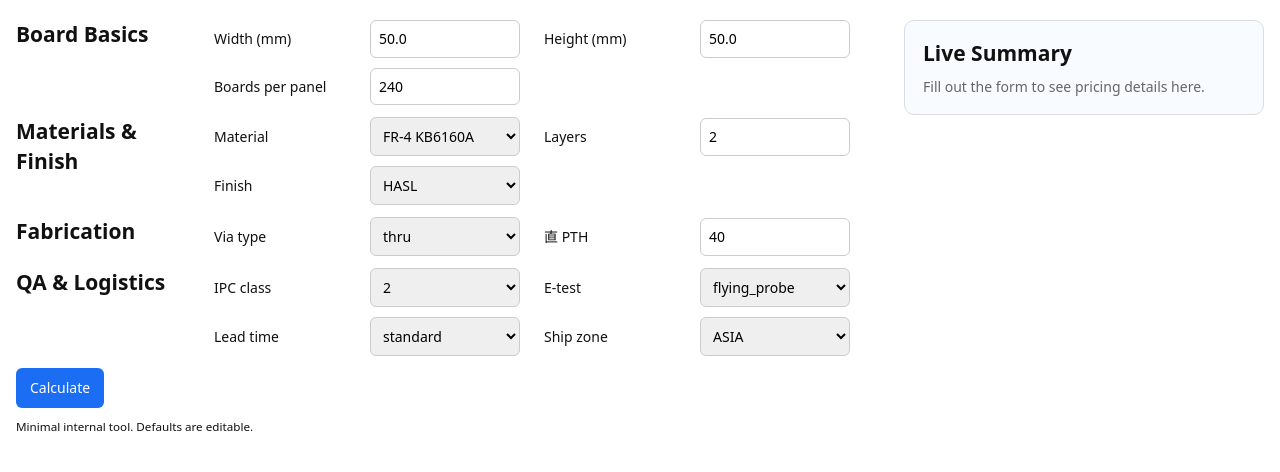
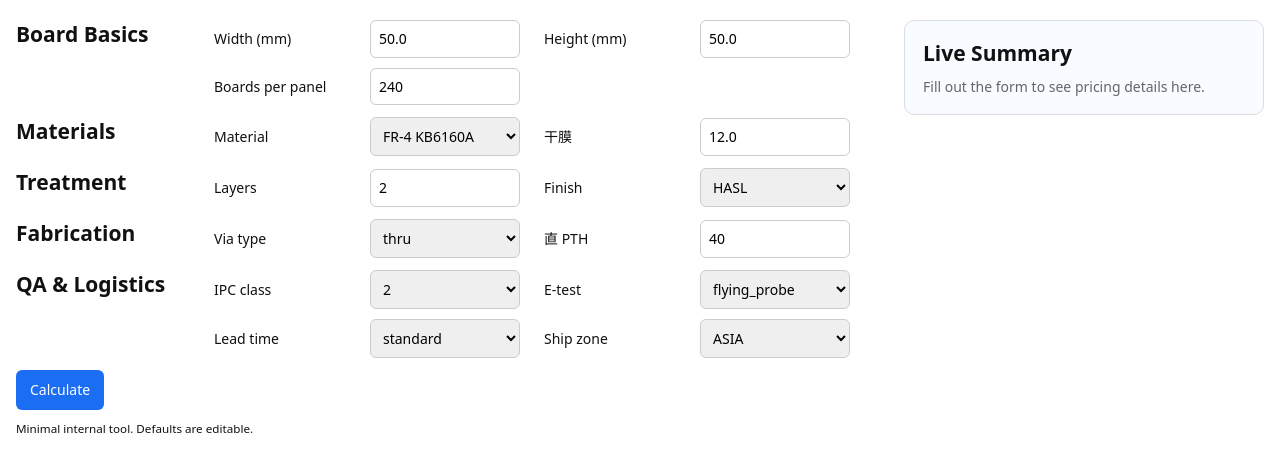
Before and after one commit to s006112/quote, a Flask app: page / in a window 1280 px wide. Shown: the part 55-527 px from the top of the page. Run offline with Flask 3, Linux system fonts and the light colour scheme.

Commit message:
Add film

```diff
--- a/app_q.py
+++ b/app_q.py
@@ -44,6 +44,7 @@ def _make_inputs() -> Inputs:
         direct_pth_holes=_to_int("direct_pth_holes", df["direct_pth_holes"]),
         material=request.form.get("material", df["material"]),
         finish=request.form.get("finish", df["finish"]),
+        film_cost=_to_float("film_cost", df["film_cost"]),
         via_type=request.form.get("via_type", df["via_type"]),
         ipc_class=request.form.get("ipc_class", df["ipc_class"]),
         etest=request.form.get("etest", df["etest"]),
--- a/presets.json
+++ b/presets.json
@@ -8,6 +8,7 @@
     "direct_pth_holes": 40,
     "material": "FR-4 KB6160A",
     "finish": "HASL",
+    "film_cost": 12.0,
     "via_type": "thru",
     "ipc_class": "2",
     "etest": "flying_probe",
--- a/templates/index.html
+++ b/templates/index.html
@@ -36,7 +36,7 @@
       </section>
 
       <section>
-        <h2>Materials & Finish</h2>
+        <h2>Materials</h2>
         <div class="grid">
           <label>Material
             <select name="material">
@@ -45,6 +45,15 @@
               {% endfor %}
             </select>
           </label>
+          <label>干膜
+            <input name="film_cost" type="number" step="0.01" value="{{ values.film_cost }}">
+          </label>
+        </div>
+      </section>
+
+      <section>
+        <h2>Treatment</h2>
+        <div class="grid">
           <label>Layers
             <input name="layers" type="number" step="1" value="{{ values.layers }}">
           </label>
@@ -126,6 +135,13 @@
               <ul>
                 <li>Laminate: {{ result.breakdown.material.components.laminate }}</li>
                 <li>Finish: {{ result.breakdown.material.components.finish }}</li>
+                <li>Film: {{ result.breakdown.material.components.film }}</li>
+              </ul>
+            </li>
+            <li>Treatment:
+              <ul>
+                <li>Layers: {{ values.layers }}</li>
+                <li>Finish: {{ values.finish }}</li>
               </ul>
             </li>
             <li>Process: {{ result.breakdown.process.total }}
```
Also changed, not shown: pricing.py (+5 -2 lines).
